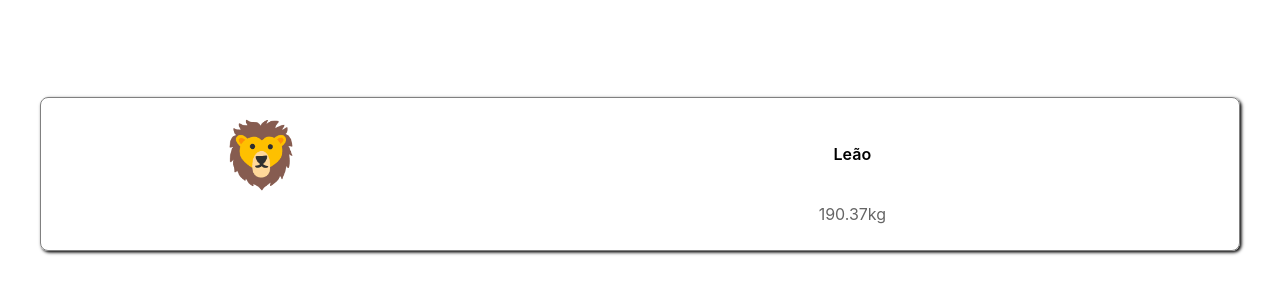
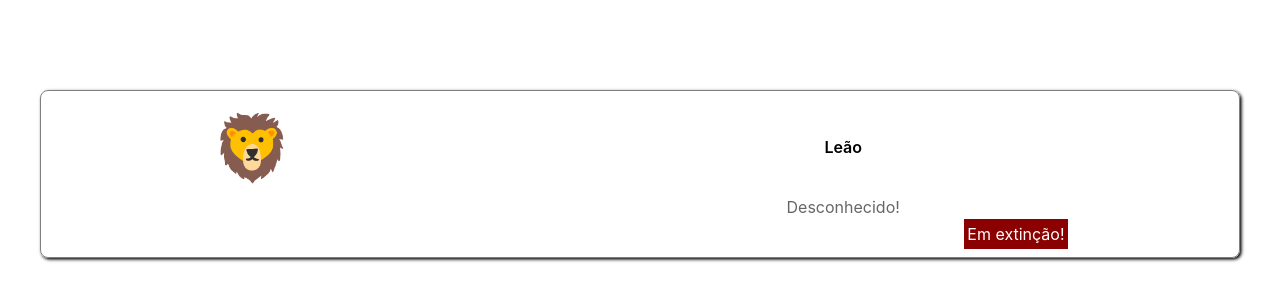
Before and after one commit to ufjf-dcc207/ufjf-dcc207-2024-3-a-atv03-BrenoRMachado, a React (Vite) app: page / in a window 1280 px wide. Shown: the part 226-526 px from the top of the page. Built offline with nearby package versions, Linux system fonts and the light colour scheme.

Commit message:
desenho com duas alternativas

```diff
--- a/src/Animal.css
+++ b/src/Animal.css
@@ -30,6 +30,7 @@
         color: white;
         min-height: 1em;
         grid-area: extincao;
+        padding: 0.2em;
 
     }
 }
--- a/src/Animal.tsx
+++ b/src/Animal.tsx
@@ -7,11 +7,16 @@ interface AnimalProps {
     extincao: boolean;
 }
 
-export default function({icone, nome, peso , extincao} : AnimalProps) {
-    return <div className="animal">
+export default function({icone, nome, peso , extincao} : AnimalProps)
+{
+    return (
+    <div className="animal">
         <div className="icone">{icone}</div>
         <div className="nome">{nome}</div>
-        <div className="peso">{peso.toLocaleString()}kg</div>
-        <div className="extincao">{extincao}</div>
+        {peso >0.0 ? <div className="peso">{peso.toLocaleString()}kg</div> : <div className="peso">Desconhecido!</div>}
+
+        {extincao && <div className="extincao">Em extinção!</div>}
     </div>
+    );
+
 }
--- a/src/App.tsx
+++ b/src/App.tsx
@@ -4,7 +4,7 @@ import Animal from './Animal'
 function App() {
   return (
     <div className ="app">
-      <Animal icone='🦁' nome='Leão' peso={190.37} extincao = {true}/>
+      <Animal icone='🦁' nome='Leão' peso={-1} extincao = {true}/>
     </div>
   );
 }
```
